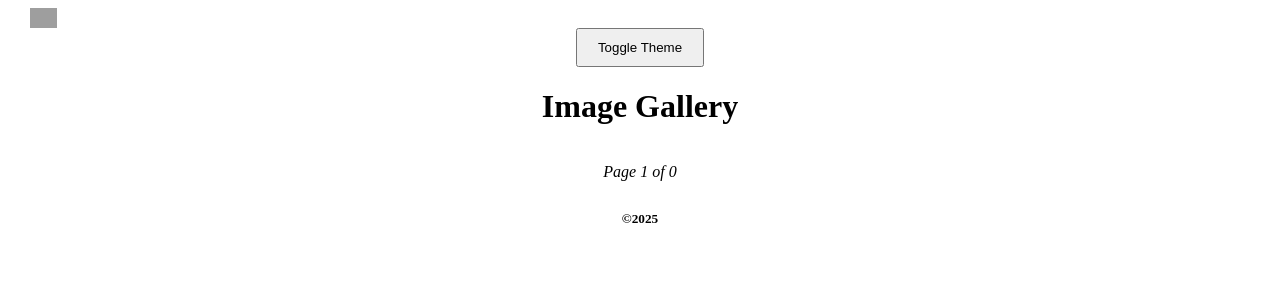
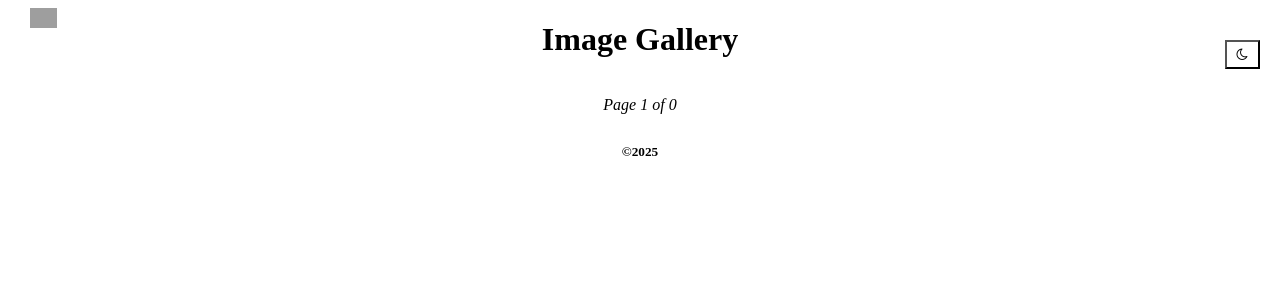
Before and after one commit to PercyLeinad/image-gallery, a FastAPI app: page / in a window 1280 px wide. Shown: the top 300 px of the page. Run offline with FastAPI, Linux system fonts and the light colour scheme; grey boxes are pictures that could not be loaded.

Commit message:
ui improvement

```diff
--- a/frontend/static/css/styles.css
+++ b/frontend/static/css/styles.css
@@ -14,16 +14,31 @@
 }
 button#theme-toggle {
     margin-top: 20px;
-    padding: 10px 20px;
+    padding: 5px 10px;
     cursor: pointer;
+    background-color: var(--text-color);
+    color: var(--background-color);
 }
+
 div.toggle {
+    position: absolute; /* Or fixed, depending on your needs */
+    top: 20px; /* Adjust as needed */
+    right: 20px; /* Adjust as needed */
     display: flex;
     flex-direction: column;
     align-items: center;
     justify-content: center;
-    font-family: Arial, sans-serif;
 }
+
+@media (max-width: 768px) { /* Example breakpoint - adjust as needed */
+    div.toggle {
+        top: 10px; /* Adjust for smaller screens */
+        right: 10px; /* Adjust for smaller screens */
+        font-size: smaller; /* Optional: Adjust font size */
+    }
+}
+
+
 
 
 body {
--- a/frontend/static/js/scripts.js
+++ b/frontend/static/js/scripts.js
@@ -20,6 +20,17 @@ imgsobserver.forEach(im =>{
 observer.observe(im)
 })
 
+function setTheme(theme) {
+    document.documentElement.setAttribute('data-theme', theme);
+    localStorage.setItem('theme', theme);
+}
+
+function toggleTheme() {
+    const currentTheme = localStorage.getItem('theme') || document.documentElement.getAttribute('data-theme') ||  (window.matchMedia('(prefers-color-scheme: dark)').matches ? 'dark' : 'light'); // Check current theme or fallback to system preference
+    const newTheme = currentTheme === 'light' ? 'dark' : 'light';
+    setTheme(newTheme);
+}
+
 function applySavedTheme() {
     const savedTheme = localStorage.getItem('theme');
     if (savedTheme) {
@@ -29,24 +40,8 @@ function applySavedTheme() {
         setTheme(prefersDarkScheme ? 'dark' : 'light');
     }
 }
-applySavedTheme()
 
 const themeToggleBtn = document.getElementById('theme-toggle');
+themeToggleBtn.addEventListener('click', toggleTheme);
 
-function setTheme(theme) {
-    document.documentElement.setAttribute('data-theme', theme);
-    localStorage.setItem('theme', theme);
-}
-
-function toggleTheme() {
-    const currentTheme = localStorage.getItem('theme') || 'light';
-    const newTheme = currentTheme === 'light' ? 'dark' : 'light';
-    setTheme(newTheme);
-}
-
-function applySavedTheme() {
-    const savedTheme = localStorage.getItem('theme') || 'light';
-    setTheme(savedTheme);
-}
-
-themeToggleBtn.addEventListener('click', toggleTheme);
+applySavedTheme(); // Call only once, after setting up the event listener
--- a/frontend/templates/index.html
+++ b/frontend/templates/index.html
@@ -9,11 +9,13 @@
     type="image/png"
     sizes="32x32"
     href="/frontend/static/favicon-32x32.png"/>
-    <!-- <link rel="stylesheet" href="https://cdnjs.cloudflare.com/ajax/libs/font-awesome/4.7.0/css/font-awesome.min.css"> -->
+    <link rel="stylesheet" href="/frontend/font-awesome-4.7.0/css/font-awesome.css">
     <link rel="stylesheet" href="/frontend/static/css/styles.css">
 
     <div class="toggle">
-        <button id="theme-toggle">Toggle Theme</button>
+        <button id="theme-toggle">
+            <i class="fa fa-moon-o" aria-hidden="true"></i>
+        </button>
     </div>
 
 
```
Also changed, not shown: frontend/static/css/image_view.css (+28 -13 lines), frontend/templates/image_view.html (+5 -3 lines), frontend/static/js/image_view.js (added).
